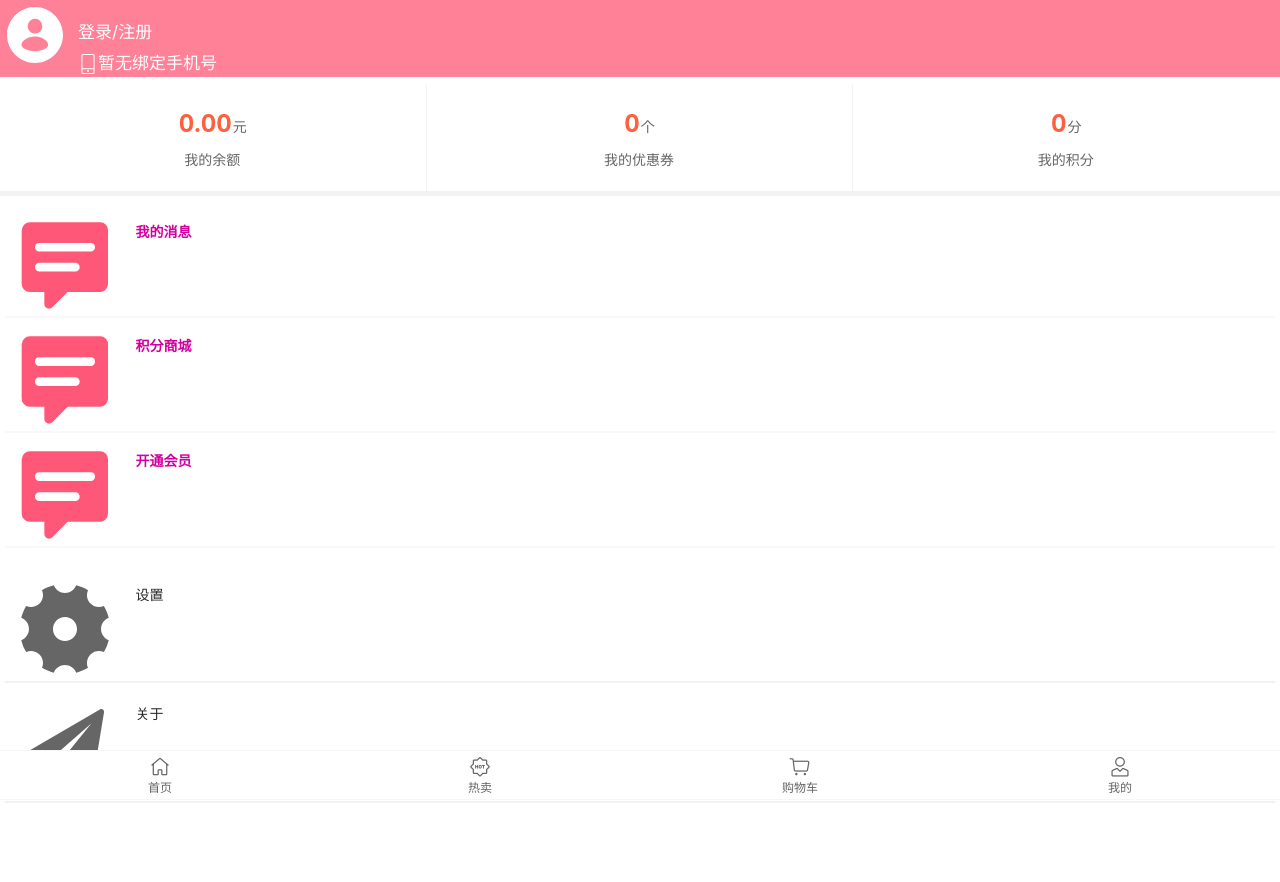
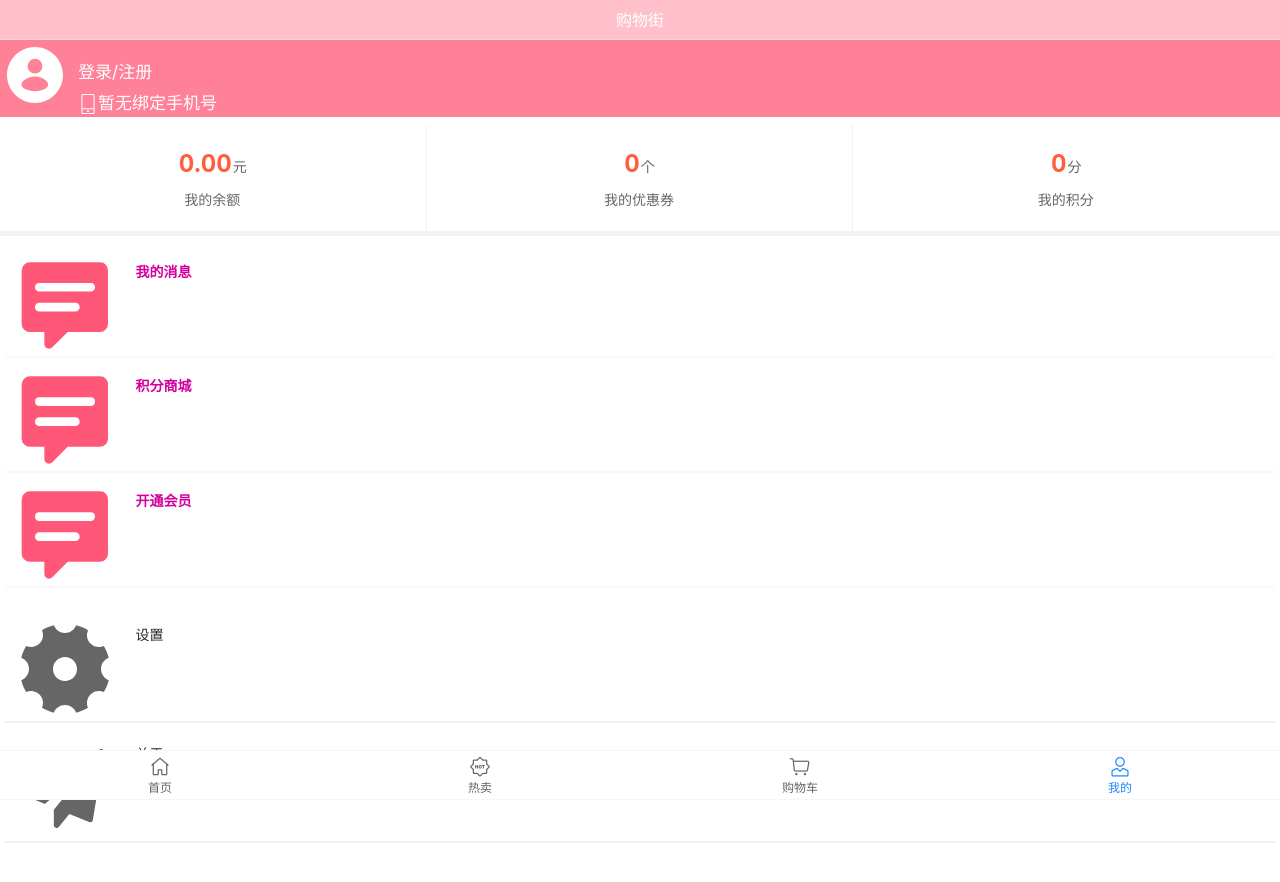
Before and after one commit to mr-wei-zhu/shop-2014, a Vue app: page /users in a window 1280 px wide. Shown: the top 882 px of the page. Before the commit the page ends 853 px from the top, so only its background shows below. Built offline with nearby package versions, Linux system fonts and the light colour scheme.

Commit message:
user加了头部

```diff
--- a/src/router/index.js
+++ b/src/router/index.js
@@ -1,6 +1,6 @@
 
 import { createRouter, createWebHistory } from 'vue-router'
-const Home  = () => import('../views/home/Home.vue')
+const Home = () => import('../views/home/Home.vue')
 const Users = () => import('../views/users/Users.vue')
 const Login = () => import('../views/login/Login.vue')
 
@@ -10,7 +10,7 @@ const Login = () => import('../views/login/Login.vue')
 const routes = [
   {
     path: '/',
-    redirect: '/users'
+    redirect: '/home'
   },
   {
     path: '/home',
--- a/src/views/common/Navtbar/Navtbar.vue
+++ b/src/views/common/Navtbar/Navtbar.vue
@@ -1,5 +1,5 @@
 <template>
-  <van-nav-bar left-arrow class="navbar" fixed placeholder z-index='999'>
+  <van-nav-bar left-arrow class="navbar" fixed placeholder z-index="999">
     <template #left>
       <slot name="left"></slot>
     </template>
@@ -33,8 +33,16 @@ export default {
   computed: {},
 };
 </script>
-<style  scoped>
-.navbar{
-    height: 40px;
+<style >
+.navbar {
+  height: 40px;
+}
+.van-nav-bar__title {
+  color: #fff;
+}
+.van-nav-bar__content {
+  height: 40px;
+  border: none;
+  background: pink;
 }
 </style>
--- a/src/views/common/Tabbar/tabbar.vue
+++ b/src/views/common/Tabbar/tabbar.vue
@@ -20,7 +20,7 @@ export default {
         { path: "/home", text: "首页", icon: "wap-home-o" },
         { path: "/Category", text: "热卖", icon: "hot-o" },
         { path: "/cart", text: "购物车", icon: "cart-o" },
-        { path: "/Profile", text: "我的", icon: "user-o" },
+        { path: "/users", text: "我的", icon: "user-o" },
       ],
     };
   },
--- a/src/views/users/Users.vue
+++ b/src/views/users/Users.vue
@@ -1,5 +1,8 @@
 <template>
   <div id="users">
+    <Navbar id="navbar">
+      <template v-slot:title>购物街</template>
+    </Navbar>
     <!-- 登录注册 -->
     <div class="UserHead">
       <!-- 头像 -->
@@ -51,11 +54,11 @@
 
       <div class="set">
         <div class="setIn">
-            <img src="~assets/img/user/shezhi.svg" alt="">
+          <img src="~assets/img/user/shezhi.svg" alt="" />
           <span>设置</span>
         </div>
         <div class="setIn">
-            <img src="~assets/img/user/guanyu.svg" alt="">
+          <img src="~assets/img/user/guanyu.svg" alt="" />
           <span>关于</span>
         </div>
       </div>
@@ -63,9 +66,10 @@
   </div>
 </template>
 <script>
+import Navbar from "../common/Navtbar/Navtbar.vue";
 export default {
   props: [],
-  components: {},
+  components: { Navbar },
   name: "",
   data() {
     return {
@@ -74,18 +78,16 @@ export default {
   },
   //方法 函数写这里
   methods: {
-    login(){
-
+    login() {
       this.$router.push("/login");
-    }
-
-
     },
-
+  },
 };
 </script>
 <style scoped>
-
+#navbar {
+  background: pink;
+}
 .UserHead {
   height: 77px;
   background: #ff8198;
@@ -179,7 +181,7 @@ export default {
   padding: 0 5px 2px 10px;
   border-bottom: solid 2px #f2f2f2;
 }
-    .setIn span{
+.setIn span {
   position: absolute;
   margin: 20px 0 0 20px;
 }
```
Lines whose indentation alone changed are shown as unchanged.
